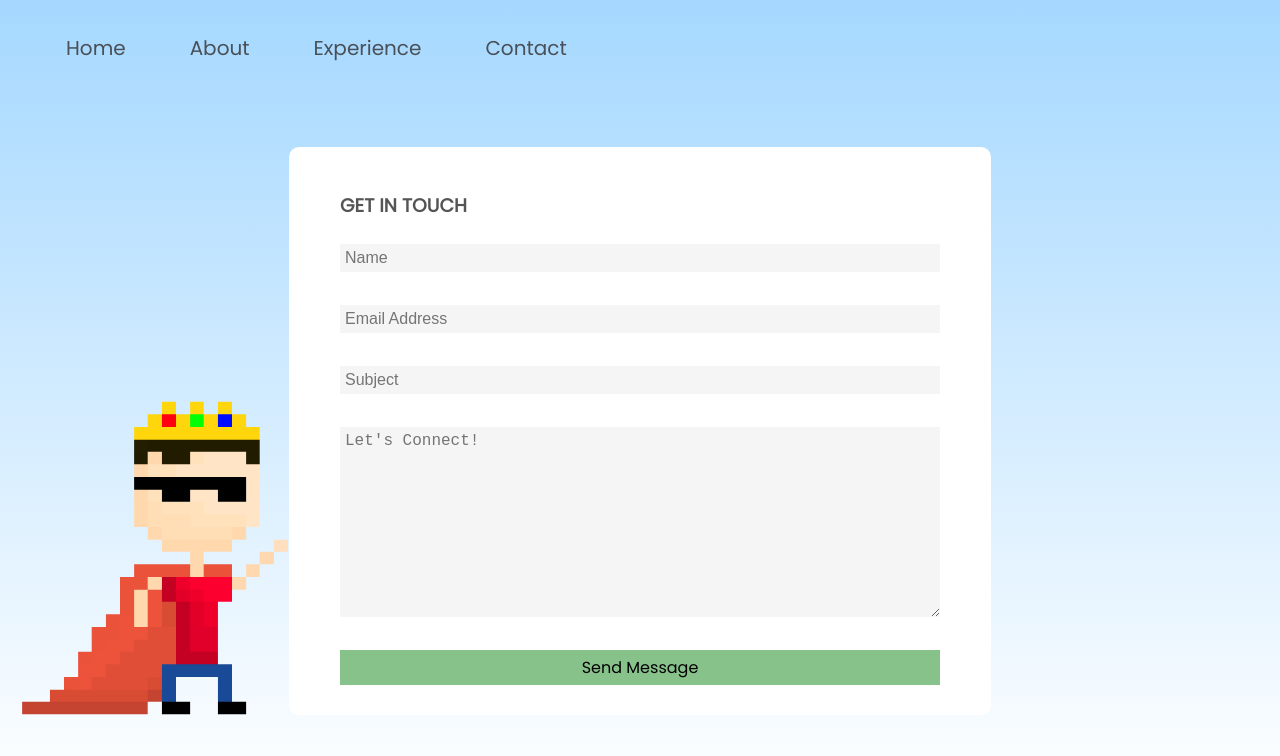
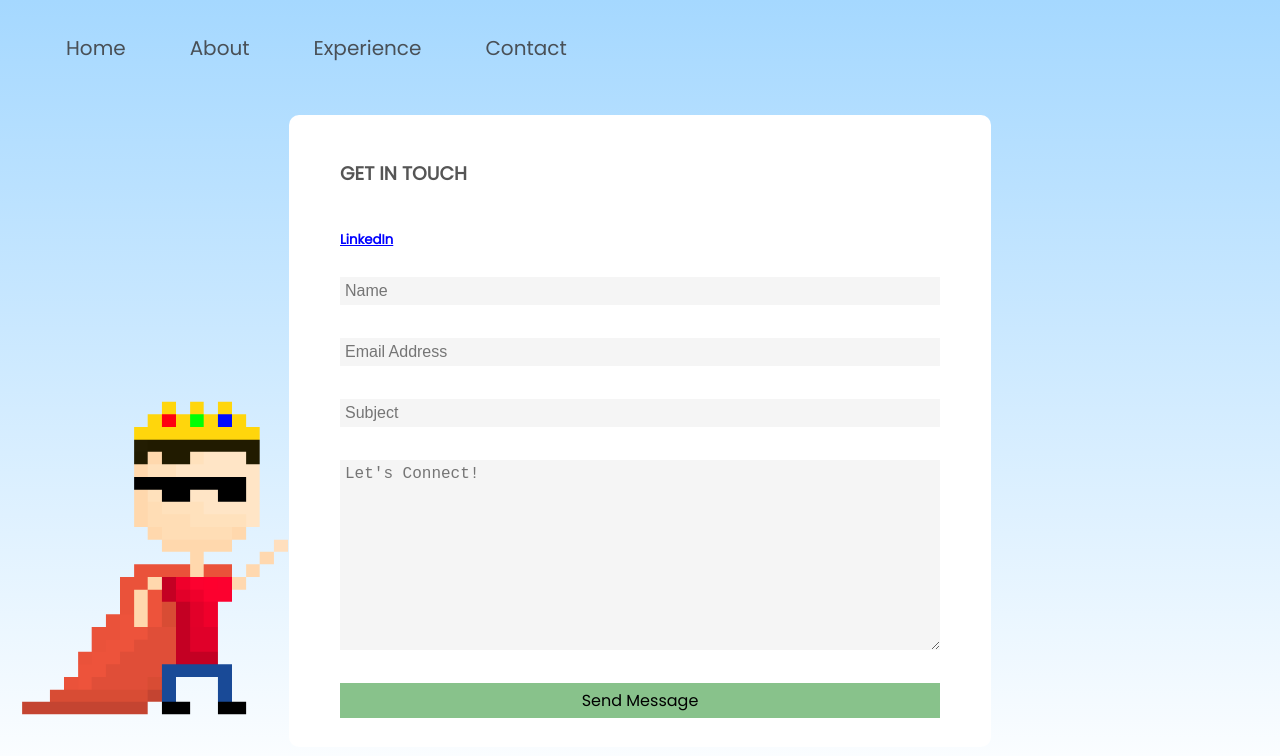
Before and after one commit to SpencerTong/portfolio_website_old, a plain HTML site: page docs/contact.html in a window 1280 px wide. Drawn offline with Linux system fonts and the light colour scheme; a web font is replaced by a local one.

Commit message:
added linkedin to contact

```diff
--- a/docs/contact.css
+++ b/docs/contact.css
@@ -4,6 +4,10 @@ html {
   background-image: linear-gradient(#a5d8ff, #fff);
   background-repeat: no-repeat;
   height: 100%;
+}
+
+a {
+  color: blue;
 }
 
 .nav-bar {
--- a/docs/contact.html
+++ b/docs/contact.html
@@ -52,6 +52,7 @@
       <div class="form-container">
         <form class="contact-form" action="https://formspree.io/f/xdojnlby" method="POST">
           <h3>GET IN TOUCH</h3>
+          <h5><a href="https://www.linkedin.com/in/spencer-tong-9ab588220/" target="_blank">LinkedIn</a></h5>
           <input type="text" name="name" placeholder ="Name" required></br>
           <input type="email" name="email" placeholder ="Email Address" required></br>
           <input type="test" name="subject" placeholder ="Subject"></br>
```
Also changed, not shown: docs/index.html (+1 -1 lines).
